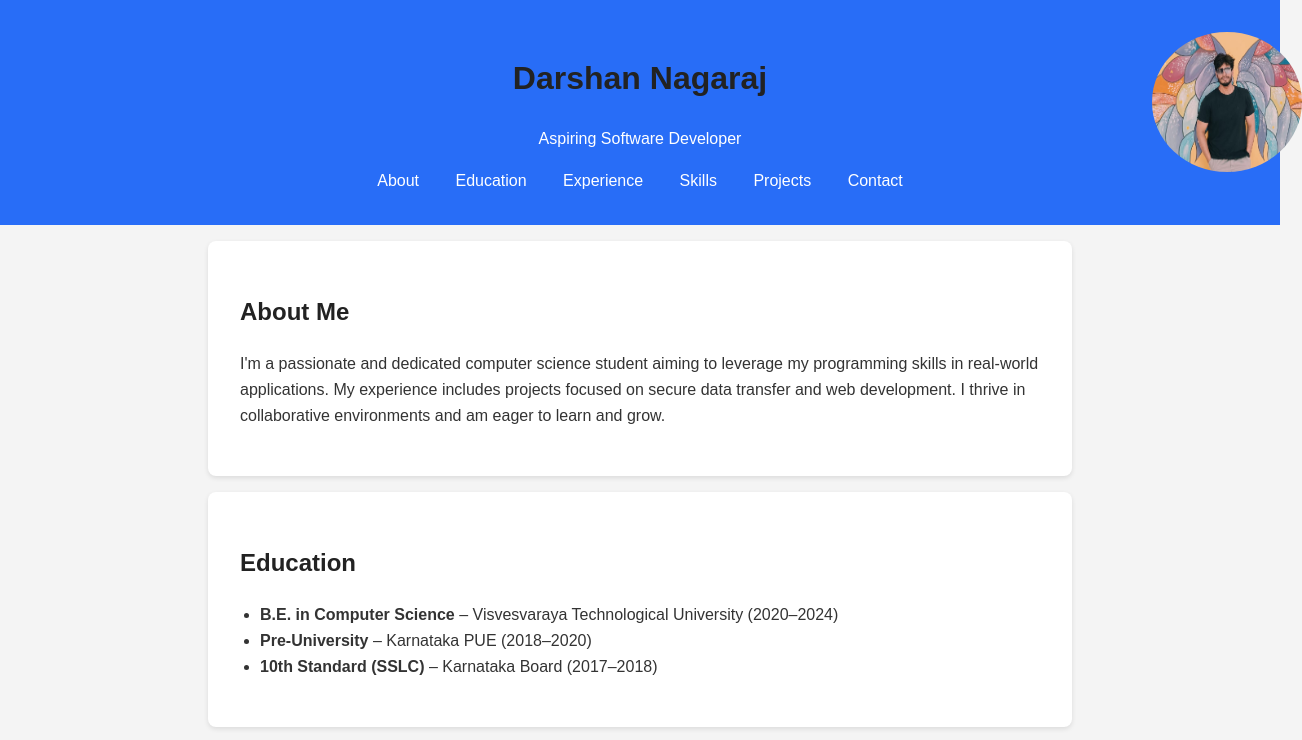
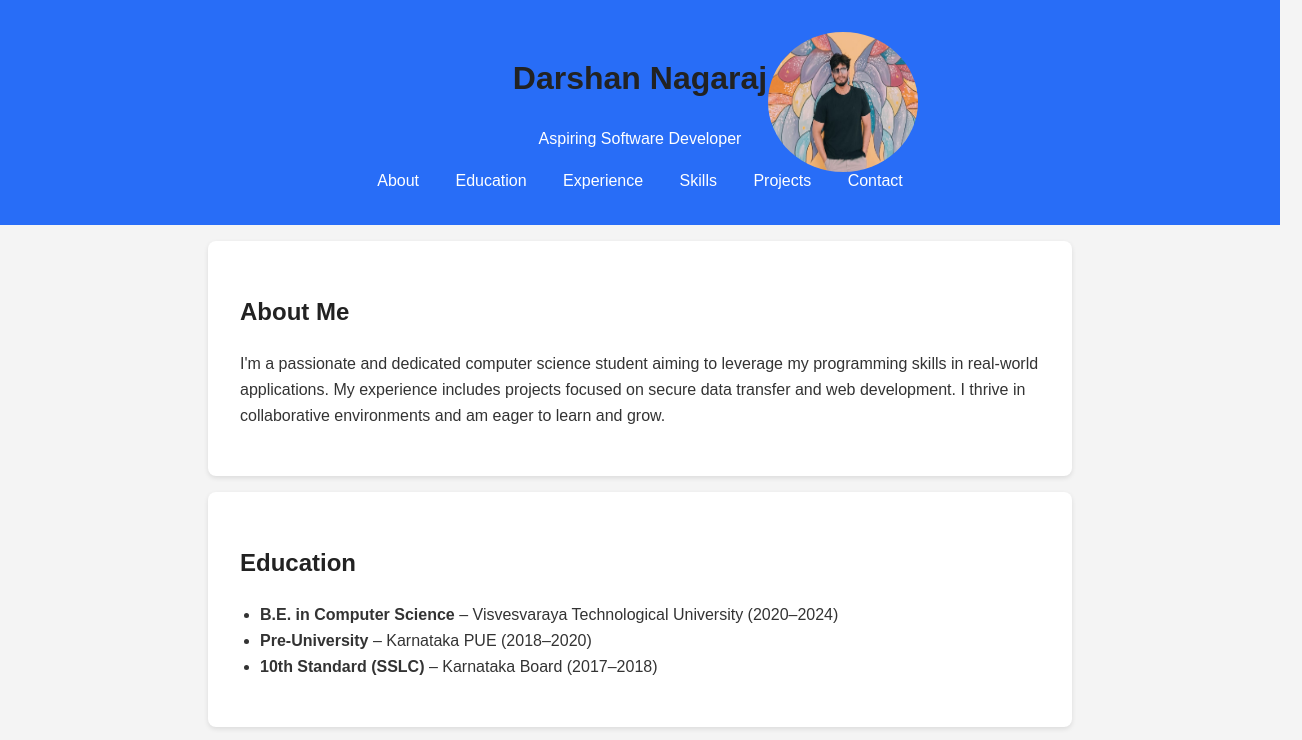
Before and after one commit to DARSHANNAGARAJ333/my_resume, a plain HTML site: page index.html in a window 1280 px wide. Shown: the top 740 px of the page, 1302 px wide, since content can reach past the window. Drawn offline with Linux system fonts and the light colour scheme.

Commit message:
Update index.html

```diff
--- a/index.html
+++ b/index.html
@@ -70,7 +70,7 @@
     }
 	img{
 	position:absolute;
-	left:90%;
+	left:60%;
 	  border-radius: 50%;
 
 	}
```
